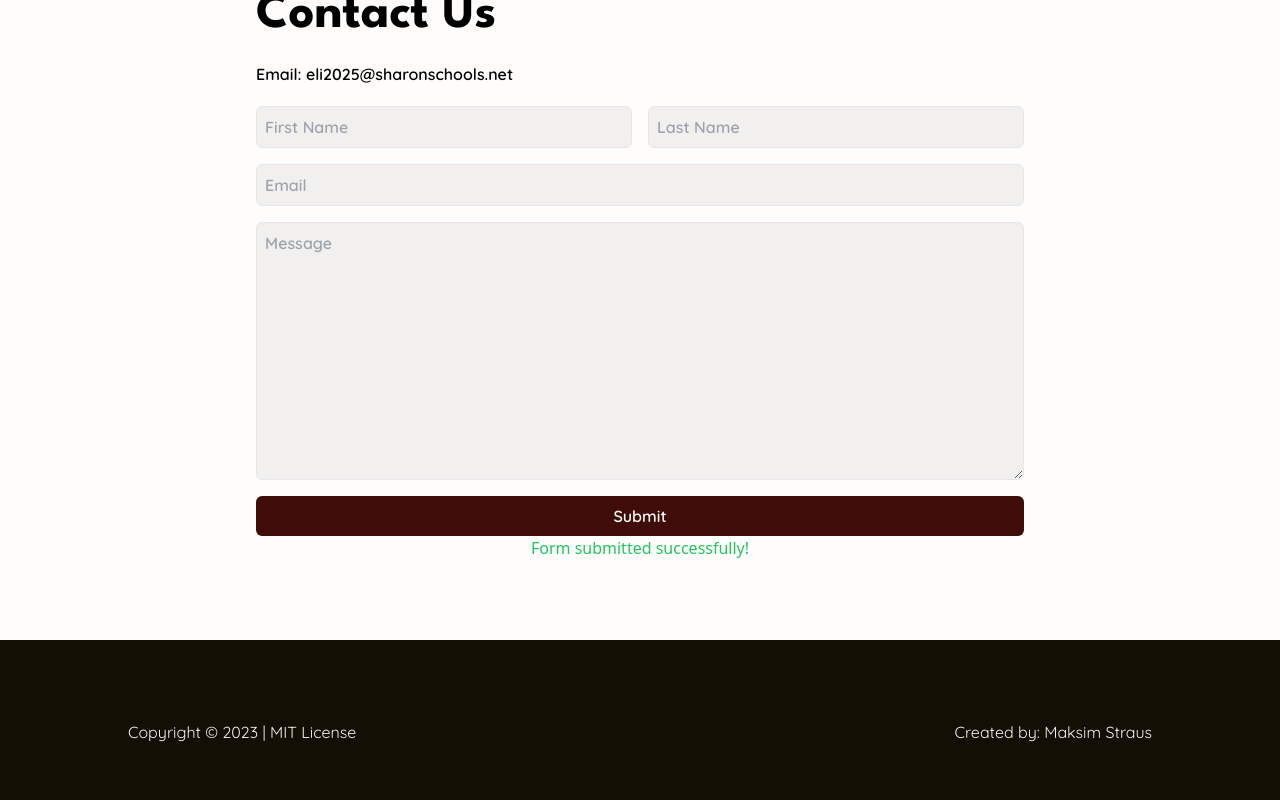
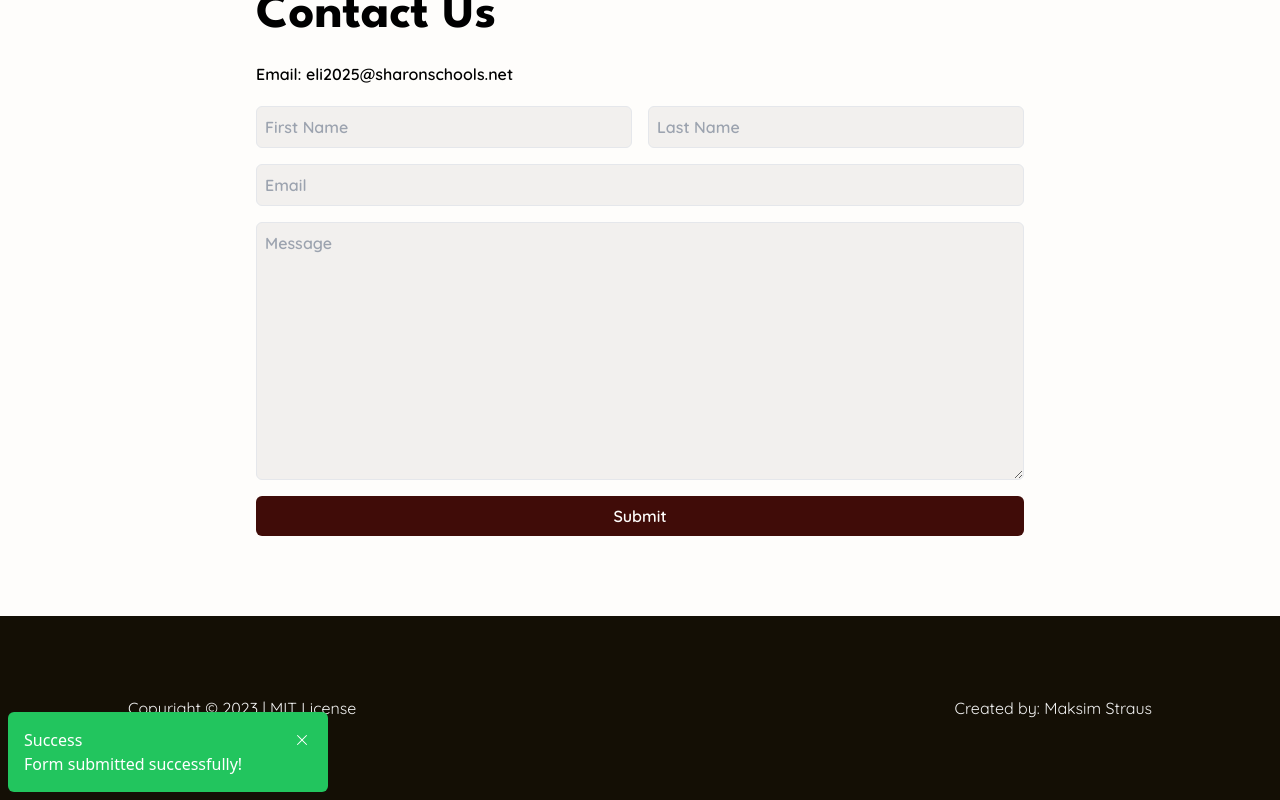
Before and after one commit to cqb13/food-pantry-club-website, a Vue app: page / in a window 1280 px wide. Both pictures are taken after typing "Sample", "Sample", "name@example.com", "Sample" into the empty fields and a click on the button "Submit". Shown: the part 2689-3489 px from the top of the page. Built offline with nearby package versions, Linux system fonts and the light colour scheme.

Commit message:
Added notification popup

```diff
--- a/src/components/ContactForm.vue
+++ b/src/components/ContactForm.vue
@@ -1,19 +1,16 @@
 <script setup lang="ts">
-import { ref } from 'vue'
+import { ref, defineEmits } from 'vue'
+
+const emit = defineEmits(['error', 'success'])
 
 const firstName = ref('')
 const lastName = ref('')
 const email = ref('')
 const message = ref('')
 
-const errorMessage = ref('')
-const successMessage = ref('')
-
 const handleSubmit = () => {
-  errorMessage.value = ''
-
   if (!firstName.value || !lastName.value || !email.value || !message.value) {
-    showErrorMessage('Please fill out all fields.')
+    emit('error', 'Please fill out all fields.')
     return
   }
 
@@ -24,26 +21,12 @@ const handleSubmit = () => {
     message: message.value
   })
 
-  showSuccessMessage('Form submitted successfully!')
+  emit('success', 'Form submitted successfully!')
 
   firstName.value = ''
   lastName.value = ''
   email.value = ''
   message.value = ''
-}
-
-const showErrorMessage = (message: string) => {
-  errorMessage.value = message
-  setTimeout(() => {
-    errorMessage.value = ''
-  }, 5000)
-}
-
-const showSuccessMessage = (message: string) => {
-  successMessage.value = message
-  setTimeout(() => {
-    successMessage.value = ''
-  }, 5000)
 }
 </script>
 
@@ -84,7 +67,5 @@ const showSuccessMessage = (message: string) => {
         Submit
       </button>
     </form>
-    <p class="text-red-500 text-center">{{ errorMessage }}</p>
-    <p class="text-green-500 text-center">{{ successMessage }}</p>
   </section>
 </template>
--- /dev/null
+++ b/src/components/NotificationPopup.vue
@@ -0,0 +1,43 @@
+<script setup lang="ts">
+import { defineEmits } from 'vue'
+
+const emit = defineEmits(['close'])
+
+defineProps<{
+  message: string
+  notificationType: 'success' | 'error'
+  title: string
+  opened: boolean
+}>()
+
+const handleClose = () => {
+  emit('close')
+}
+</script>
+
+<template>
+  <section
+    v-if="opened"
+    class="fixed bottom-2 left-2 p-4 w-80 bg-green-500 rounded-md"
+    :class="{ 'bg-red-500': notificationType == 'error' }"
+  >
+    <div class="flex items-center justify-between">
+      <h1 class="text-white">{{ title }}</h1>
+      <button class="text-white" @click="handleClose">
+        <svg
+          class="h-5 w-5"
+          xmlns="http://www.w3.org/2000/svg"
+          viewBox="0 0 20 20"
+          fill="currentColor"
+        >
+          <path
+            fillRule="evenodd"
+            d="M10.707 10l4.147-4.146a.5.5 0 10-.708-.708L10 9.293 5.854 5.147a.5.5 0 00-.708.708L9.293 10l-4.147 4.146a.5.5 0 10.708.708L10 10.707l4.146 4.147a.5.5 0 00.708-.708L10.707 10z"
+            clipRule="evenodd"
+          />
+        </svg>
+      </button>
+    </div>
+    <p class="text-white">{{ message }}</p>
+  </section>
+</template>
--- a/src/views/HomeView.vue
+++ b/src/views/HomeView.vue
@@ -1,7 +1,33 @@
 <script setup lang="ts">
+import { ref } from 'vue'
 import FaqCard from '@/components/FaqCard.vue'
 import ImageDisplay from '@/components/ImageDisplay.vue'
 import ContactForm from '@/components/ContactForm.vue'
+import NotificationPopup from '@/components/NotificationPopup.vue'
+
+const opened = ref(false)
+const notificationTitle = ref('')
+const notificationMessage = ref('')
+const notificationType = ref<'success' | 'error'>('success')
+
+const handleFormError = (errorMessage: string) => {
+  openNotification('Error', errorMessage, 'error')
+}
+
+const handleFormSuccess = (successMessage: string) => {
+  openNotification('Success', successMessage, 'success')
+}
+
+const openNotification = (title: string, message: string, type: 'success' | 'error') => {
+  notificationTitle.value = title
+  notificationMessage.value = message
+  opened.value = true
+  notificationType.value = type
+
+  setTimeout(() => {
+    opened.value = false
+  }, 5000)
+}
 </script>
 
 <template>
@@ -109,7 +135,14 @@ import ContactForm from '@/components/ContactForm.vue'
           >eli2025@sharonschools.net</a
         >
       </p>
-      <ContactForm />
+      <ContactForm @error="handleFormError" @success="handleFormSuccess" />
     </section>
+    <NotificationPopup
+      :opened="opened"
+      :title="notificationTitle"
+      :message="notificationMessage"
+      :notificationType="notificationType"
+      @close="opened = false"
+    />
   </main>
 </template>
```
